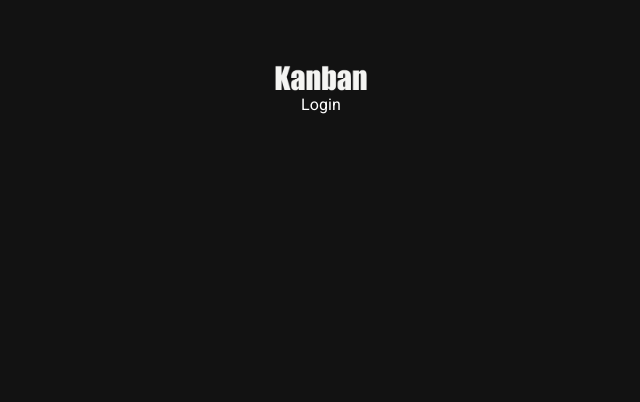
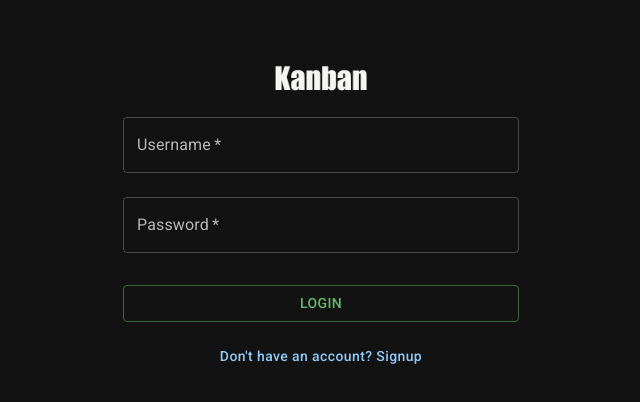
Before and after one commit to AnwarHossainSR/fullstack-kanban-board, a React (Create React App) app in the folder client/: page /login in a window 1280 px wide. Shown: the top 402 px of the page, without its empty margins (319-959 px from the left). Built offline with nearby package versions, Linux system fonts and the light colour scheme.

Commit message:
login functionality implemntation

```diff
--- a/client/src/pages/Login.jsx
+++ b/client/src/pages/Login.jsx
@@ -1,9 +1,102 @@
-import React from 'react'
+import LoadingButton from '@mui/lab/LoadingButton';
+import { Box, Button, TextField } from '@mui/material';
+import { useState } from 'react';
+import { Link, useNavigate } from 'react-router-dom';
+import authApi from '../api/authApi';
 
 const Login = () => {
+  const navigate = useNavigate();
+  const [loading, setLoading] = useState(false);
+  const [usernameErrText, setUsernameErrText] = useState('');
+  const [passwordErrText, setPasswordErrText] = useState('');
+
+  const handleSubmit = async (e) => {
+    e.preventDefault();
+    setUsernameErrText('');
+    setPasswordErrText('');
+
+    const data = new FormData(e.target);
+    const username = data.get('username').trim();
+    const password = data.get('password').trim();
+
+    let err = false;
+
+    if (username === '') {
+      err = true;
+      setUsernameErrText('Please fill this field');
+    }
+    if (password === '') {
+      err = true;
+      setPasswordErrText('Please fill this field');
+    }
+
+    if (err) return;
+
+    setLoading(true);
+
+    try {
+      const res = await authApi.login({ username, password });
+      setLoading(false);
+      localStorage.setItem('token', res.token);
+      navigate('/');
+    } catch (err) {
+      const errors = err.data.errors;
+      errors.forEach((e) => {
+        if (e.param === 'username') {
+          setUsernameErrText(e.msg);
+        }
+        if (e.param === 'password') {
+          setPasswordErrText(e.msg);
+        }
+      });
+      setLoading(false);
+    }
+  };
+
   return (
-    <div>Login</div>
-  )
-}
+    <>
+      <Box component='form' sx={{ mt: 1 }} onSubmit={handleSubmit} noValidate>
+        <TextField
+          margin='normal'
+          required
+          fullWidth
+          id='username'
+          label='Username'
+          name='username'
+          disabled={loading}
+          error={usernameErrText !== ''}
+          helperText={usernameErrText}
+          autoComplete={false}
+        />
+        <TextField
+          margin='normal'
+          required
+          fullWidth
+          id='password'
+          label='Password'
+          name='password'
+          type='password'
+          disabled={loading}
+          error={passwordErrText !== ''}
+          helperText={passwordErrText}
+          autoComplete={false}
+        />
+        <LoadingButton
+          sx={{ mt: 3, mb: 2 }}
+          variant='outlined'
+          fullWidth
+          color='success'
+          type='submit'
+          loading={loading}
+        >
+          Login
+        </LoadingButton>
+      </Box>
+      <Button component={Link} to='/signup' sx={{ textTransform: 'none' }}>
+        Don't have an account? Signup
+      </Button>
+    </>
+  );
+};
 
-export default Login
+export default Login;
```
